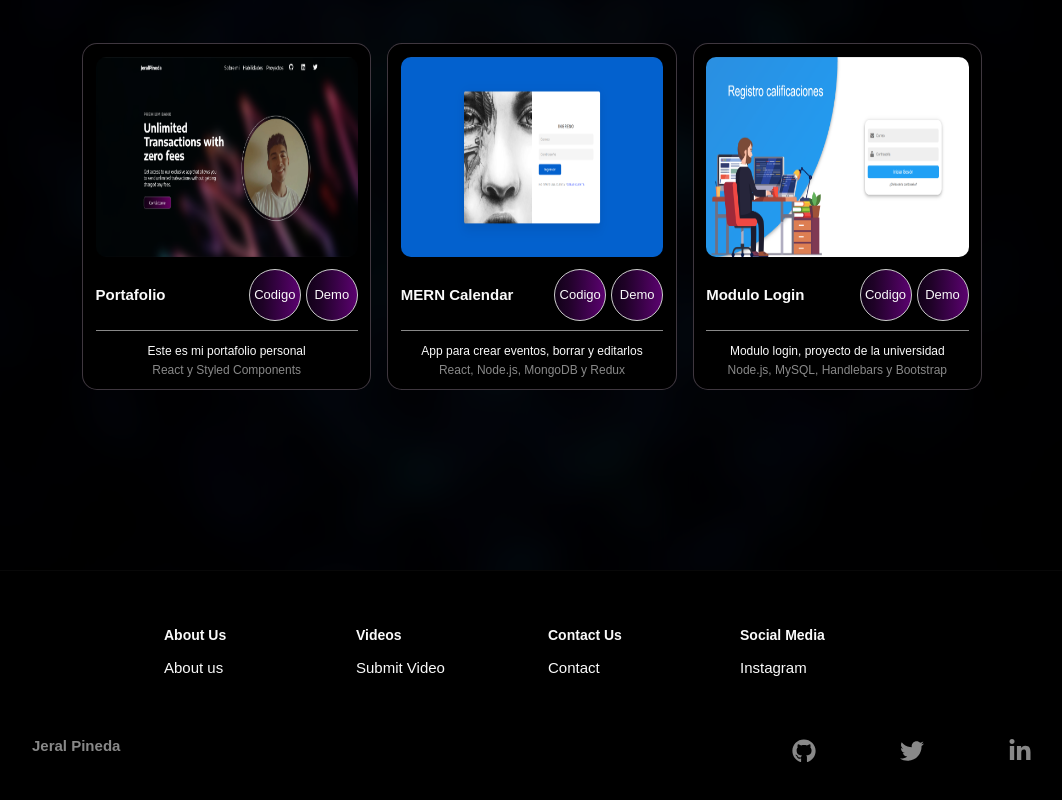
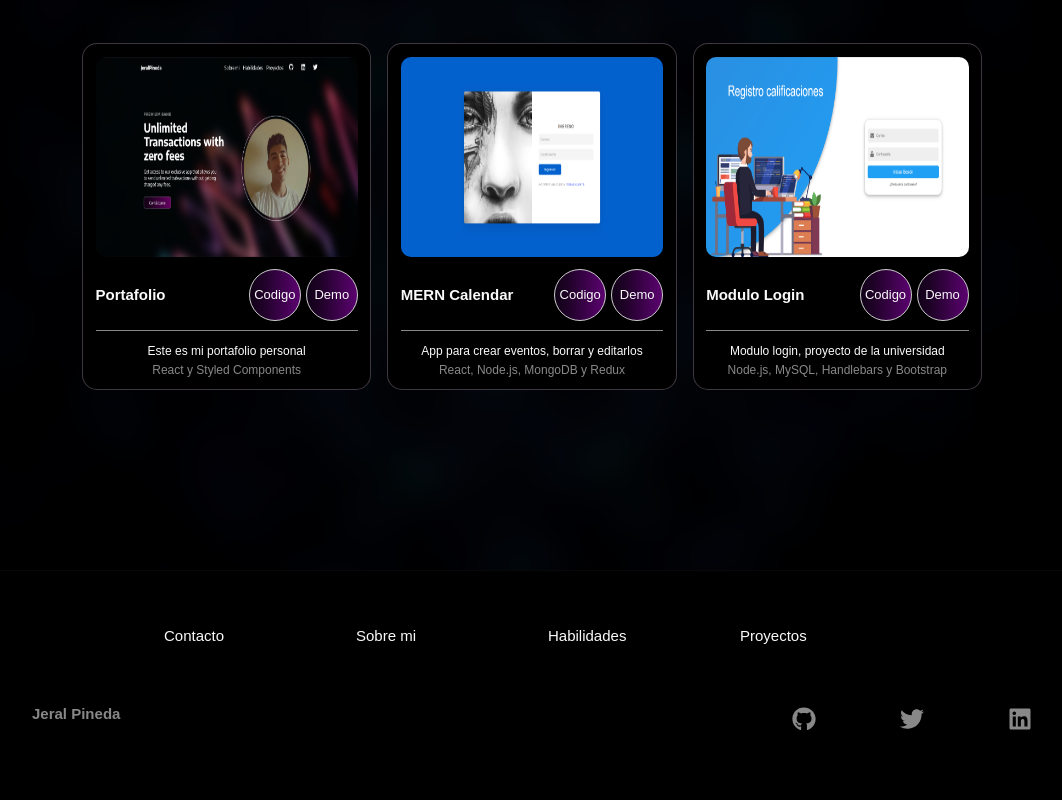
Before and after one commit to JeralPineda/portfolio, a React (Create React App) app: page / in a window 1280 px wide. Shown: the part 2650-3450 px from the top of the page, without its empty margins (108-1170 px from the left). After the commit the page ends 3428 px from the top, so only its background shows below. Built offline with nearby package versions, Linux system fonts and the light colour scheme; a web font is replaced by a local one; what assets would draw is missing.

Commit message:
Cambios los link de las redes y redirecciones

```diff
--- a/src/components/web/Footer/index.js
+++ b/src/components/web/Footer/index.js
@@ -1,7 +1,7 @@
 import React from 'react';
-import { FaGithub, FaLinkedinIn, FaTwitter } from 'react-icons/fa';
+import { FaGithub, FaLinkedin, FaTwitter } from 'react-icons/fa';
 
-import { FooterContainer, FooterLink, FooterLinkItems, FooterLinksContainer, FooterLinksWrapper, FooterLinkTitle, FooterWrap, SocialIconLink, SocialIcons, SocialLogo, SocialMedia, SocialMediaWrap } from './FooterElements';
+import { FooterContainer, FooterLink, FooterLinkItems, FooterLinksContainer, FooterLinksWrapper, FooterWrap, SocialIconLink, SocialIcons, SocialLogo, SocialMedia, SocialMediaWrap } from './FooterElements';
 
 export const Footer = () => {
    return (
@@ -10,32 +10,73 @@ export const Footer = () => {
             <FooterLinksContainer>
                <FooterLinksWrapper>
                   <FooterLinkItems>
-                     <FooterLinkTitle>About Us</FooterLinkTitle>
-                     <FooterLink to='/'>About us</FooterLink>
+                     {/* <FooterLinkTitle>About Us</FooterLinkTitle> */}
+                     <FooterLink
+                        //
+                        to='home'
+                        smooth={true}
+                        duration={500}
+                        spy={true}
+                        exact={'true'}
+                        offset={-80}
+                     >
+                        Contacto
+                     </FooterLink>
                   </FooterLinkItems>
 
                   <FooterLinkItems>
-                     <FooterLinkTitle>Videos</FooterLinkTitle>
-                     <FooterLink to='/'>Submit Video</FooterLink>
+                     {/* <FooterLinkTitle>Videos</FooterLinkTitle> */}
+                     <FooterLink
+                        //
+                        to='about'
+                        smooth={true}
+                        duration={500}
+                        spy={true}
+                        exact={'true'}
+                        offset={-80}
+                     >
+                        Sobre mi
+                     </FooterLink>
                   </FooterLinkItems>
                </FooterLinksWrapper>
 
                <FooterLinksWrapper>
                   <FooterLinkItems>
-                     <FooterLinkTitle>Contact Us</FooterLinkTitle>
-                     <FooterLink to='/'>Contact</FooterLink>
+                     {/* <FooterLinkTitle>Contact Us</FooterLinkTitle> */}
+                     <FooterLink //
+                        to='skills'
+                        smooth={true}
+                        duration={500}
+                        spy={true}
+                        exact={'true'}
+                        offset={-80}
+                     >
+                        Habilidades
+                     </FooterLink>
                   </FooterLinkItems>
 
                   <FooterLinkItems>
-                     <FooterLinkTitle>Social Media</FooterLinkTitle>
-                     <FooterLink to='/'>Instagram</FooterLink>
+                     {/* <FooterLinkTitle>Social Media</FooterLinkTitle> */}
+                     <FooterLink
+                        //
+                        to='skills'
+                        smooth={true}
+                        duration={500}
+                        spy={true}
+                        exact={'true'}
+                        offset={-80}
+                     >
+                        Proyectos
+                     </FooterLink>
                   </FooterLinkItems>
                </FooterLinksWrapper>
             </FooterLinksContainer>
 
             <SocialMedia>
                <SocialMediaWrap>
-                  <SocialLogo to='/'>Jeral Pineda</SocialLogo>
+                  <SocialLogo to='home' smooth={true} duration={500} spy={true} exact={'true'} offset={-80}>
+                     Jeral Pineda
+                  </SocialLogo>
 
                   <SocialIcons>
                      <SocialIconLink href='https://github.com/JeralPineda' target='_blank' aria-label='GitHub'>
@@ -44,8 +85,8 @@ export const Footer = () => {
                      <SocialIconLink href='https://twitter.com/jeral22800823' target='_blank' aria-label='Twitter'>
                         <FaTwitter />
                      </SocialIconLink>
-                     <SocialIconLink href='https://es.linkedin.com/' target='_blank' aria-label='Linkedin'>
-                        <FaLinkedinIn />
+                     <SocialIconLink href='https://www.linkedin.com/in/jeral-pineda-426759187/' target='_blank' aria-label='Linkedin'>
+                        <FaLinkedin />
                      </SocialIconLink>
                   </SocialIcons>
                </SocialMediaWrap>
```
